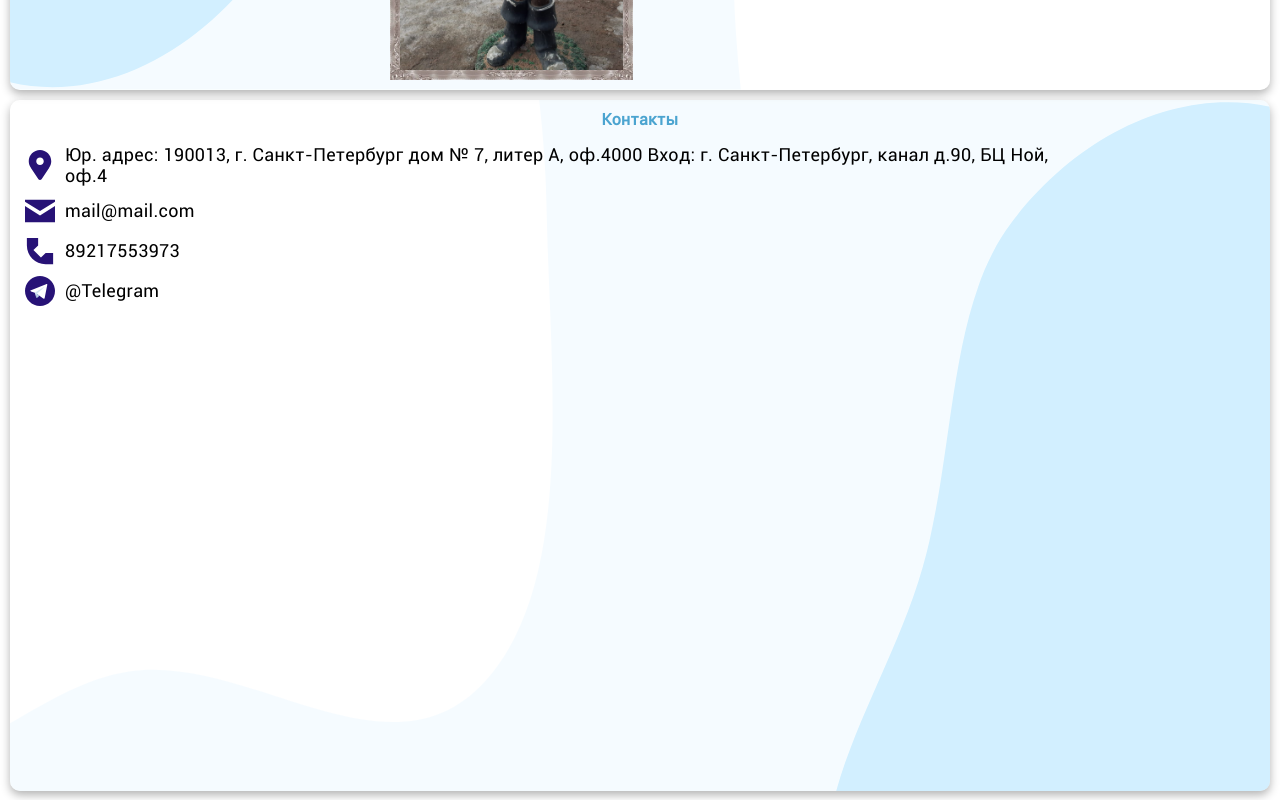
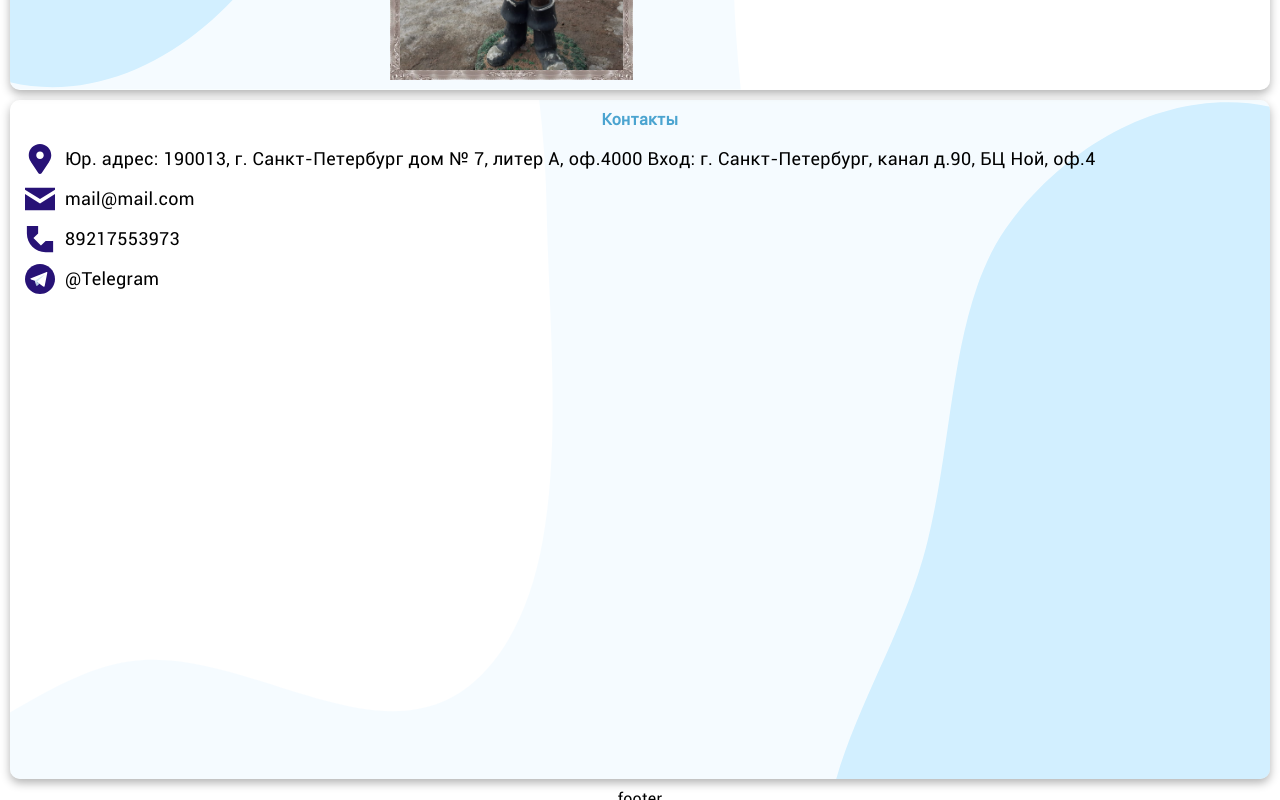
Before and after one commit to Arvik1982/site, a Next.js app: page / in a window 1280 px wide. Shown: the part 2000-2800 px from the top of the page. Built offline with nearby package versions, Linux system fonts and the light colour scheme.

Commit message:
contacts-decomposition

```diff
--- a/app/components/Contacts/Contacts.tsx
+++ b/app/components/Contacts/Contacts.tsx
@@ -1,36 +1,30 @@
-import EnvelopeIcon from "../Icons/EnvelopIcon";
 import LocationIcon from "../Icons/LocationIcon";
-import PhoneIcon from "../Icons/PhoneIcon";
-import TelegramIcon from "../Icons/TelegramIcon";
+import ContactContainer from "./_components/ContactContainer";
+import Mail from "./_components/Mail";
+import Phone from "./_components/Phone";
+import Telegram from "./_components/Telegram";
 import styles from "./contacts.module.css";
 
-export default function Contacts (){
-    return(
-        <article className={styles.contacts__container}>
-          <p className={styles.contacts__container_item}>
-            <LocationIcon />{" "}
-            <span>
-              Юр. адрес: 190013, г. Санкт-Петербург дом № 7, литер A, оф.4000
-              Вход: г. Санкт-Петербург, канал д.90, БЦ Ной, оф.4
-            </span>
-          </p>
-
-          <p className={styles.contacts__container_item}>
-            <EnvelopeIcon /> <a href="mailto:mail@mail.com">mail@mail.com</a>
-          </p>
-          <p className={styles.contacts__container_item}>
-            <PhoneIcon /> <a href="tel:89217553973">89217553973</a>
-          </p>
-          <p className={styles.contacts__container_item}>
-            <TelegramIcon />
-            <a
-              href="tg://resolve?domain=kulikovarseniy"
-              target="_blank"
-              rel="noopener noreferrer"
-            >
-              @Telegram
-            </a>
-          </p>
-        </article>
-    )
+export default function Contacts() {
+  return (
+    <article className={styles.contacts__container}>
+      <ContactContainer>
+        <LocationIcon />{" "}
+        <p style={{ width: "90%" }}>
+          Юр. адрес: 190013, г. Санкт-Петербург дом № 7, литер A, оф.4000 Вход:
+          г. Санкт-Петербург, канал д.90, БЦ Ной, оф.4
+        </p>
+      </ContactContainer>
+      <ContactContainer>
+        <Mail />
+      </ContactContainer>
+      <ContactContainer>
+        {" "}
+       <Phone/>
+      </ContactContainer>
+      <ContactContainer>
+        <Telegram/>
+      </ContactContainer>
+    </article>
+  );
 }
--- /dev/null
+++ b/app/components/Contacts/_components/ContactContainer.tsx
@@ -0,0 +1,10 @@
+import { ReactNode } from "react";
+import styles from "./contactContainer.module.css";
+
+export default function ContactContainer({children}:{ children: ReactNode }){
+    return(
+        <p className={styles.contacts__container_item}>
+ {children}
+      </p>
+    )
+}
--- a/app/components/Contacts/_components/Mail.tsx
+++ b/app/components/Contacts/_components/Mail.tsx
@@ -0,0 +1,11 @@
+import EnvelopeIcon from "../../Icons/EnvelopIcon";
+
+export default function Mail(
+
+){
+    return(
+       <>
+              <EnvelopeIcon />
+              <a href="mailto:mail@mail.com">mail@mail.com</a></>
+    )
+}
--- /dev/null
+++ b/app/components/Contacts/_components/Phone.tsx
@@ -0,0 +1,9 @@
+import PhoneIcon from "../../Icons/PhoneIcon";
+
+export default function Phone() {
+  return (
+    <>
+      <PhoneIcon /> <a href="tel:89217553973">89217553973</a>
+    </>
+  );
+}
--- a/app/components/Contacts/_components/Telegram.tsx
+++ b/app/components/Contacts/_components/Telegram.tsx
@@ -0,0 +1,16 @@
+import TelegramIcon from "../../Icons/TelegramIcon";
+
+export default function Telegram() {
+  return (
+    <>
+      <TelegramIcon />
+      <a
+        href="tg://resolve?domain=kulikovarseniy"
+        // target="_blank"
+        rel="noopener noreferrer"
+      >
+        @Telegram
+      </a>
+    </>
+  );
+}
--- /dev/null
+++ b/app/components/Contacts/_components/contactContainer.module.css
@@ -0,0 +1,8 @@
+.contacts__container_item{
+    width: 100%;
+    display: flex;
+    gap:10px;
+    align-items: center;
+    font-size:  var(--adaptive-font-size-small);
+
+  }
--- a/app/components/Contacts/contacts.module.css
+++ b/app/components/Contacts/contacts.module.css
@@ -6,13 +6,7 @@
     width: 100%;
     padding: 5px;
   }
-  .contacts__container_item{
-    width: 100%;
-    display: flex;
-    gap:10px;
-    align-items: center;
-    font-size:  var(--adaptive-font-size-small);
-  }
+
 
   .contacts__container_item span{
     width: 80%;
--- a/app/components/Icons/LocationIcon.tsx
+++ b/app/components/Icons/LocationIcon.tsx
@@ -4,7 +4,7 @@ export default function LocationIcon() {
       version="1.0"
       id="Layer_1"
       xmlns="http://www.w3.org/2000/svg"
-      style={{zIndex:'100', height:'30px', width:'30px'}}
+      style={{zIndex:'100', height:'30px', width:'30px', display:'block'}}
       viewBox="0 0 64 64"
       enable-background="new 0 0 64 64"
 
--- a/app/components/Logo/Logo.tsx
+++ b/app/components/Logo/Logo.tsx
@@ -1,11 +1,12 @@
 export default function LogoTop() {
   return (
     <svg
-      width="80px"
-      height="80px"
+      width="100%"
+      height="100%"
       viewBox="0 0 64 64"
       fill="none"
       xmlns="http://www.w3.org/2000/svg"
+
     >
       <g id="SVGRepo_bgCarrier" strokeWidth="0"></g>
       <g
--- a/app/globals.css
+++ b/app/globals.css
@@ -1,13 +1,14 @@
 @font-face {
   font-family: "MainFont";
-  src: url("/app/fonts/roboto-regular.woff2") format("woff2");
+  src: url("./fonts/roboto-regular.woff2") format("woff2");
   font-weight: normal;
   font-style: normal;
 }
 :root {
+
   --main-background-color: rgba(240, 250, 255, 1); /* Основной цвет фона */
   --second-background-color: #ffff;
-  --transparent-background-color:rgba(56, 80, 110, 0.8) ;
+  --transparent-background-color:rgba(227, 244, 252, 0.8) ;
   --main-text-color: rgb(75, 164, 208); /* Основной цвет текста */
   --second-text-color: #ffff;
   --third-text-color:rgba(56, 80, 110, 1);
@@ -24,7 +25,7 @@
 }
 
 body {
-  font-family: "MainFont", Arial, sans-serif;
+  font-family: "MainFont",Arial, Helvetica, sans-serif;
   width: 100%;
   height: 100%;
   display: flex;
```
